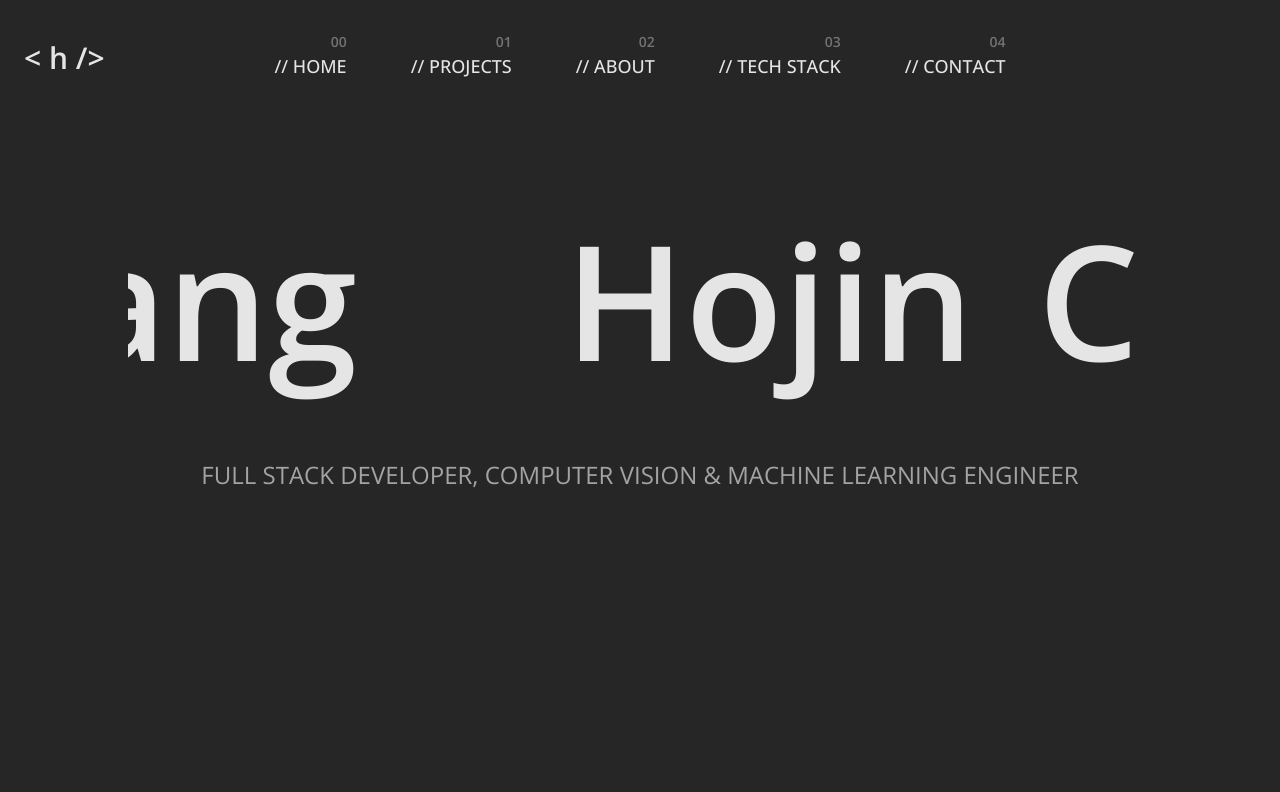
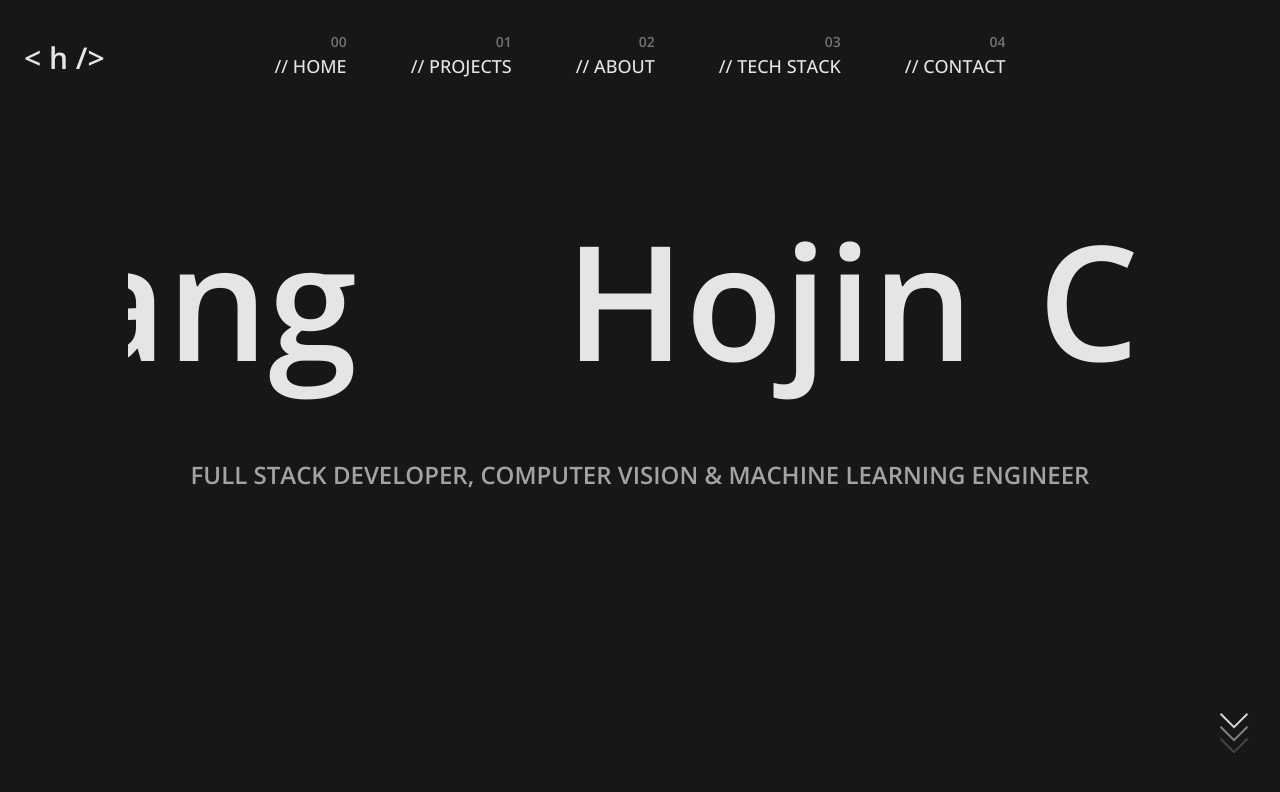
Before and after one commit to hojinchang/portfolio, a React (Vite) app: page / in a window 1280 px wide. Shown: the top 792 px of the page. Built offline with nearby package versions, Linux system fonts and the light colour scheme; a web font is replaced by a local one.

Commit message:
Add scroll down animation

```diff
--- a/public/index.css
+++ b/public/index.css
@@ -554,6 +554,10 @@ video {
   --tw-contain-style:  ;
 }
 
+.fixed {
+  position: fixed;
+}
+
 .absolute {
   position: absolute;
 }
@@ -566,16 +570,70 @@ video {
   bottom: 0px;
 }
 
+.bottom-20 {
+  bottom: 5rem;
+}
+
+.left-0 {
+  left: 0px;
+}
+
+.left-6 {
+  left: 1.5rem;
+}
+
+.right-0 {
+  right: 0px;
+}
+
+.right-5 {
+  right: 1.25rem;
+}
+
 .top-0 {
   top: 0px;
+}
+
+.top-1\/2 {
+  top: 50%;
+}
+
+.top-10 {
+  top: 2.5rem;
+}
+
+.top-6 {
+  top: 1.5rem;
 }
 
 .z-10 {
   z-index: 10;
 }
 
+.mx-4 {
+  margin-left: 1rem;
+  margin-right: 1rem;
+}
+
+.mx-auto {
+  margin-left: auto;
+  margin-right: auto;
+}
+
+.mt-4 {
+  margin-top: 1rem;
+}
+
+.inline-block {
+  display: inline-block;
+}
+
 .flex {
   display: flex;
+}
+
+.h-screen {
+  height: 100vh;
 }
 
 .min-h-screen {
@@ -586,22 +644,35 @@ video {
   width: 100%;
 }
 
+.max-w-5xl {
+  max-width: 64rem;
+}
+
+.-translate-y-2\/3 {
+  --tw-translate-y: -66.666667%;
+  transform: translate(var(--tw-translate-x), var(--tw-translate-y)) rotate(var(--tw-rotate)) skewX(var(--tw-skew-x)) skewY(var(--tw-skew-y)) scaleX(var(--tw-scale-x)) scaleY(var(--tw-scale-y));
+}
+
+.transform {
+  transform: translate(var(--tw-translate-x), var(--tw-translate-y)) rotate(var(--tw-rotate)) skewX(var(--tw-skew-x)) skewY(var(--tw-skew-y)) scaleX(var(--tw-scale-x)) scaleY(var(--tw-scale-y));
+}
+
 @keyframes codeFlash {
   0%, 60% {
     opacity: 1;
   }
 
-  61%, 75% {
+  61%, 70% {
     opacity: 0;
   }
 
-  76% {
+  71% {
     opacity: 1;
   }
 }
 
 .animate-codeFlash {
-  animation: codeFlash 6s step-start infinite;
+  animation: codeFlash 4s step-start infinite;
 }
 
 .resize {
@@ -614,6 +685,14 @@ video {
 
 .gap-2 {
   gap: 0.5rem;
+}
+
+.gap-52 {
+  gap: 13rem;
+}
+
+.overflow-hidden {
+  overflow: hidden;
 }
 
 .border-t {
@@ -630,12 +709,9 @@ video {
   background-color: rgb(38 38 38 / var(--tw-bg-opacity));
 }
 
-.p-6 {
-  padding: 1.5rem;
-}
-
-.p-8 {
-  padding: 2rem;
+.bg-neutral-900 {
+  --tw-bg-opacity: 1;
+  background-color: rgb(23 23 23 / var(--tw-bg-opacity));
 }
 
 .px-2 {
@@ -643,9 +719,14 @@ video {
   padding-right: 0.5rem;
 }
 
-.px-6 {
-  padding-left: 1.5rem;
-  padding-right: 1.5rem;
+.px-4 {
+  padding-left: 1rem;
+  padding-right: 1rem;
+}
+
+.px-8 {
+  padding-left: 2rem;
+  padding-right: 2rem;
 }
 
 .py-4 {
@@ -653,12 +734,16 @@ video {
   padding-bottom: 1rem;
 }
 
-.pb-5 {
-  padding-bottom: 1.25rem;
+.pb-4 {
+  padding-bottom: 1rem;
 }
 
-.pt-10 {
-  padding-top: 2.5rem;
+.pt-8 {
+  padding-top: 2rem;
+}
+
+.text-center {
+  text-align: center;
 }
 
 .font-open-sans {
@@ -670,6 +755,11 @@ video {
   line-height: 2.25rem;
 }
 
+.text-base {
+  font-size: 1rem;
+  line-height: 1.5rem;
+}
+
 .font-semibold {
   font-weight: 600;
 }
@@ -677,6 +767,11 @@ video {
 .text-neutral-200 {
   --tw-text-opacity: 1;
   color: rgb(229 229 229 / var(--tw-text-opacity));
+}
+
+.text-neutral-400 {
+  --tw-text-opacity: 1;
+  color: rgb(163 163 163 / var(--tw-text-opacity));
 }
 
 .shadow-top-shadow {
@@ -689,8 +784,22 @@ video {
   display: flex;
   width: -moz-fit-content;
   width: fit-content;
+  transform: translate(var(--tw-translate-x), var(--tw-translate-y)) rotate(var(--tw-rotate)) skewX(var(--tw-skew-x)) skewY(var(--tw-skew-y)) scaleX(var(--tw-scale-x)) scaleY(var(--tw-scale-y));
   flex-direction: column;
   align-items: flex-end;
+  transition-property: color, background-color, border-color, text-decoration-color, fill, stroke, opacity, box-shadow, transform, filter, -webkit-backdrop-filter;
+  transition-property: color, background-color, border-color, text-decoration-color, fill, stroke, opacity, box-shadow, transform, filter, backdrop-filter;
+  transition-property: color, background-color, border-color, text-decoration-color, fill, stroke, opacity, box-shadow, transform, filter, backdrop-filter, -webkit-backdrop-filter;
+  transition-timing-function: cubic-bezier(0.4, 0, 0.2, 1);
+  transition-duration: 300ms;
+}
+
+@media (min-width: 1024px) {
+  .nav-link:hover {
+    --tw-scale-x: 1.05;
+    --tw-scale-y: 1.05;
+    transform: translate(var(--tw-translate-x), var(--tw-translate-y)) rotate(var(--tw-rotate)) skewX(var(--tw-skew-x)) skewY(var(--tw-skew-y)) scaleX(var(--tw-scale-x)) scaleY(var(--tw-scale-y));
+  }
 }
 
 .nav-top-text {
@@ -716,11 +825,17 @@ video {
 }
 
 .nav-bottom-text {
+  transform: translate(var(--tw-translate-x), var(--tw-translate-y)) rotate(var(--tw-rotate)) skewX(var(--tw-skew-x)) skewY(var(--tw-skew-y)) scaleX(var(--tw-scale-x)) scaleY(var(--tw-scale-y));
   font-size: 0.625rem;
   font-weight: 500;
-  line-height: 1.375;
+  line-height: 1;
   --tw-text-opacity: 1;
   color: rgb(229 229 229 / var(--tw-text-opacity));
+  transition-property: color, background-color, border-color, text-decoration-color, fill, stroke, opacity, box-shadow, transform, filter, -webkit-backdrop-filter;
+  transition-property: color, background-color, border-color, text-decoration-color, fill, stroke, opacity, box-shadow, transform, filter, backdrop-filter;
+  transition-property: color, background-color, border-color, text-decoration-color, fill, stroke, opacity, box-shadow, transform, filter, backdrop-filter, -webkit-backdrop-filter;
+  transition-timing-function: cubic-bezier(0.4, 0, 0.2, 1);
+  transition-duration: 300ms;
 }
 
 @media (min-width: 550px) {
@@ -742,6 +857,80 @@ video {
     font-size: 1.125rem;
     line-height: 1.75rem;
   }
+
+  .group:hover .nav-bottom-text {
+    --tw-text-opacity: 1;
+    color: rgb(115 115 115 / var(--tw-text-opacity));
+  }
+}
+
+.name-marquee {
+  white-space: nowrap;
+  font-size: 70px;
+  font-weight: 600;
+  --tw-text-opacity: 1;
+  color: rgb(229 229 229 / var(--tw-text-opacity));
+}
+
+@media (min-width: 450px) {
+  .name-marquee {
+    font-size: 6rem;
+    line-height: 1;
+  }
+}
+
+@media (min-width: 768px) {
+  .name-marquee {
+    font-size: 120px;
+  }
+}
+
+@media (min-width: 1024px) {
+  .name-marquee {
+    font-size: 160px;
+  }
+}
+
+.scroll-indicator {
+  margin-top: -0.625rem;
+  margin-bottom: -0.625rem;
+  display: block;
+  height: 1.25rem;
+  width: 1.25rem;
+  --tw-rotate: 45deg;
+  transform: translate(var(--tw-translate-x), var(--tw-translate-y)) rotate(var(--tw-rotate)) skewX(var(--tw-skew-x)) skewY(var(--tw-skew-y)) scaleX(var(--tw-scale-x)) scaleY(var(--tw-scale-y));
+}
+
+@keyframes scrollDown {
+  0% {
+    opacity: 0;
+    transform: rotate(45deg) translate(-15px, -15px);
+  }
+
+  50% {
+    opacity: 1;
+  }
+
+  100% {
+    opacity: 0;
+    transform: rotate(45deg) translate(15px, 15px);
+  }
+}
+
+.scroll-indicator {
+  animation: scrollDown 2s infinite;
+  border-bottom-width: 2px;
+  border-right-width: 2px;
+  --tw-border-opacity: 1;
+  border-color: rgb(229 229 229 / var(--tw-border-opacity));
+}
+
+.scroll-indicator:nth-child(2) {
+  animation-delay: 0.2s;
+}
+
+.scroll-indicator:nth-child(1) {
+  animation-delay: 0.4s;
 }
 
 @media (min-width: 350px) {
@@ -751,8 +940,16 @@ video {
 }
 
 @media (min-width: 450px) {
+  .\32xs\:mt-8 {
+    margin-top: 2rem;
+  }
+
   .\32xs\:gap-8 {
     gap: 2rem;
+  }
+
+  .\32xs\:pb-4 {
+    padding-bottom: 1rem;
   }
 }
 
@@ -760,22 +957,54 @@ video {
   .xs\:gap-12 {
     gap: 3rem;
   }
+
+  .xs\:text-lg {
+    font-size: 1.125rem;
+    line-height: 1.75rem;
+  }
 }
 
 @media (min-width: 640px) {
+  .sm\:mx-8 {
+    margin-left: 2rem;
+    margin-right: 2rem;
+  }
+
   .sm\:gap-16 {
     gap: 4rem;
   }
 }
 
 @media (min-width: 768px) {
+  .md\:mt-12 {
+    margin-top: 3rem;
+  }
+
   .md\:gap-6 {
     gap: 1.5rem;
+  }
+
+  .md\:text-xl {
+    font-size: 1.25rem;
+    line-height: 1.75rem;
   }
 }
 
 @media (min-width: 1024px) {
+  .lg\:mt-14 {
+    margin-top: 3.5rem;
+  }
+
   .lg\:gap-16 {
     gap: 4rem;
   }
+
+  .lg\:pb-6 {
+    padding-bottom: 1.5rem;
+  }
+
+  .lg\:text-2xl {
+    font-size: 1.5rem;
+    line-height: 2rem;
+  }
 }
--- a/src/components/header/ScrollDown.tsx
+++ b/src/components/header/ScrollDown.tsx
@@ -4,7 +4,11 @@ import { FC } from "react";
 const ScrollDown: FC = () => {
 
     return (
-        <div></div>
+        <div className="absolute bottom-20 right-5">
+            <span className="scroll-indicator"></span>
+            <span className="scroll-indicator"></span>
+            <span className="scroll-indicator"></span>
+        </div>
     )
 }
 
--- a/src/index.css
+++ b/src/index.css
@@ -11,9 +11,21 @@
 }
 
 .nav-bottom-text {
-    @apply leading-snug font-medium text-neutral-200 text-2xs xs:text-xs md:text-base lg:text-lg transform transition duration-300 lg:group-hover:text-neutral-500
+    @apply leading-none font-medium text-neutral-200 text-2xs xs:text-xs md:text-base lg:text-lg transform transition duration-300 lg:group-hover:text-neutral-500
 }
 
 .name-marquee {
     @apply text-[70px] 2xs:text-8xl font-semibold text-neutral-200 whitespace-nowrap md:text-[120px] lg:text-[160px]
 }
+
+.scroll-indicator {
+    @apply block w-5 h-5 border-b-2 border-r-2 border-neutral-200 transform rotate-45 -my-2.5 animate-scrollDown
+}
+
+.scroll-indicator:nth-child(2) {
+    animation-delay: 0.2s;
+}
+
+.scroll-indicator:nth-child(1) {
+    animation-delay: 0.4s;
+}
--- a/src/routers/AppRouter.tsx
+++ b/src/routers/AppRouter.tsx
@@ -9,7 +9,7 @@ const AppRouter: FC = () => {
 
     return (
         <BrowserRouter>
-            <div className="relative bg-neutral-800 text-neutral-200 min-h-screen font-open-sans overflow-hidden px-4">
+            <div className="relative bg-neutral-900 text-neutral-200 min-h-screen font-open-sans overflow-hidden px-4">
                 <Header />
                 <Nav />
                 <Routes>
--- a/src/sections/HomeSection.tsx
+++ b/src/sections/HomeSection.tsx
@@ -1,10 +1,14 @@
 import { FC } from "react"
+import { useSelector } from "react-redux";
 import gsap from "gsap";
 import { useGSAP } from "@gsap/react";
 
+import { RootState } from "../store/store";
 import marqueeAnimation from "../global/marquee";
+import ScrollDown from "../components/header/ScrollDown";
 
 const HomeSection: FC = () => {
+    const isMobile = useSelector((state: RootState) => state.isMobile.isMobile);
 
     // fade in animation for job titles
     useGSAP(() => {
@@ -22,7 +26,7 @@ const HomeSection: FC = () => {
         <section className="h-screen relative">
             <div className="absolute top-1/2 left-0 right-0 transform -translate-y-2/3 max-w-5xl mx-auto">
                 <div className="marquee flex gap-52 overflow-hidden 2xs:pb-4 lg:pb-6">
-                    <div className="marquee-content flex gap-52 main-text w-full leading-normal">
+                    <div className="marquee-content flex gap-52 main-text w-full">
                         <div className="name-marquee w-full">
                             <span className="marquee-letter inline-block">H</span>
                             <span className="marquee-letter inline-block">o</span>
@@ -40,10 +44,11 @@ const HomeSection: FC = () => {
                 </div>
 
                 <div>
-                    <h2 className="job-titles text-base xs:text-lg font-semi text-neutral-400 mt-4 text-center 2xs:mt-8 md:text-xl md:mt-12 lg:text-2xl lg:mt-14">FULL STACK DEVELOPER, COMPUTER VISION & MACHINE LEARNING ENGINEER</h2>
+                    <h2 className="job-titles text-base xs:text-lg font-semibold text-neutral-400 mt-4 text-center 2xs:mt-8 md:text-xl md:mt-12 lg:text-2xl lg:mt-14">FULL STACK DEVELOPER, COMPUTER VISION & MACHINE LEARNING ENGINEER</h2>
                 </div>
             </div>
 
+            {!isMobile && <ScrollDown />}
         </section>
     )
 }
--- a/tailwind.config.js
+++ b/tailwind.config.js
@@ -25,10 +25,22 @@ export default {
           "0%, 60%": { opacity: 1 },
           "61%, 70%": { opacity: 0 },
           "71%": { opacity: 1 }
+        },
+        scrollDown: {
+          "0%": {
+            opacity: 0,
+            transform: "rotate(45deg) translate(-15px, -15px)"
+          },
+          "50%": { opacity: 1 },
+          "100%": {
+            opacity: 0,
+            transform: "rotate(45deg) translate(15px, 15px)"
+          }
         }
       },
       animation: {
-        codeFlash: "codeFlash 4s step-start infinite"
+        codeFlash: "codeFlash 4s step-start infinite",
+        scrollDown: "scrollDown 2s infinite"
       }
     },
   },
```
